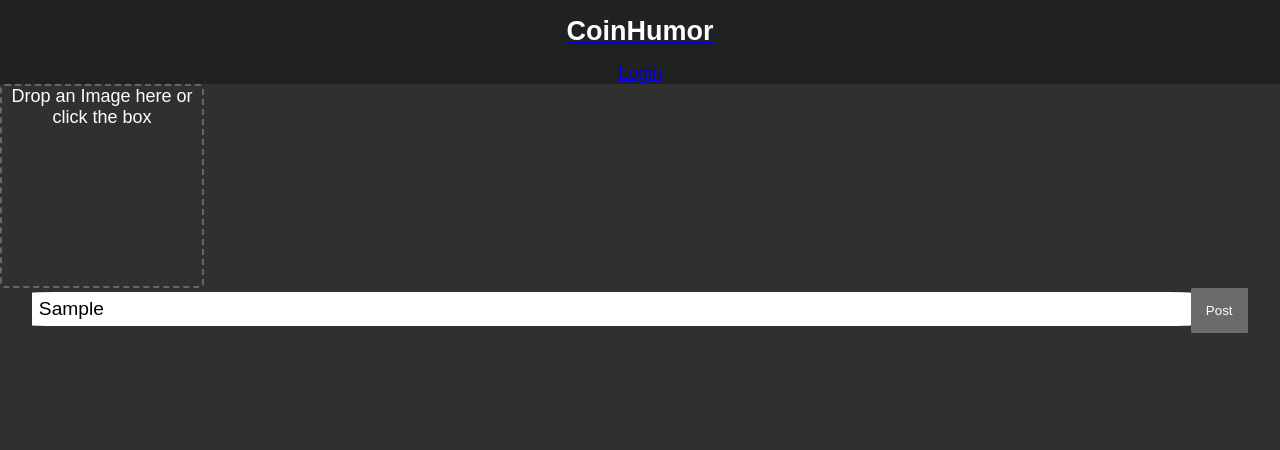
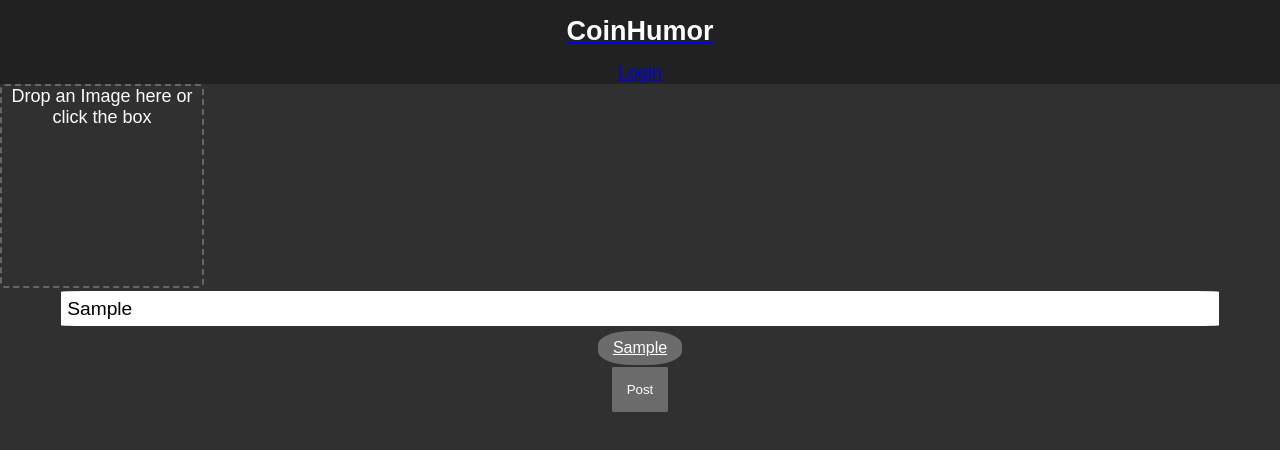
Before and after one commit to J4K0B/coinhumor-client, a React (Create React App) app: page /create-post in a window 1280 px wide. Both pictures are taken after typing "Sample" into the empty fields and a click on the button "Post". Shown: the top 450 px of the page. Built offline with nearby package versions, Linux system fonts and the light colour scheme; no server answers; the HTML template or start-up script is replaced by a standard one.

Commit message:
implemented tags

```diff
--- a/src/comps/Modal.js
+++ b/src/comps/Modal.js
@@ -1,6 +1,8 @@
 import React, { Component } from 'react';
 import { Link } from 'react-router-dom';
+
 import CommentSection from './CommentSection';
+import Tag from './Tag';
 
 class Modal extends Component {
   componentWillMount() {
@@ -11,6 +13,7 @@ class Modal extends Component {
   }
   render() {
     const { activePost } = this.props;
+    if(!activePost) return;
     return(
       <div
         onClick={this.props.toggleModal}
@@ -39,6 +42,7 @@ class Modal extends Component {
                         <button>-</button>
                       </figcaption>
                     </figure>
+                    {activePost.tags.map(({ name }, i) => (<Tag name={name} key={i} />))}
                   </div>
                   <CommentSection
                     history={this.props.history}
--- /dev/null
+++ b/src/comps/Tag.js
@@ -0,0 +1,8 @@
+import React from 'react';
+import { Link } from 'react-router-dom';
+
+export default ({ name }) => (
+  <Link className="tag" to={`/tag/${name}`} >
+    {name}
+  </Link>
+);
--- a/src/index.css
+++ b/src/index.css
@@ -159,6 +159,19 @@ input {
   padding: 1rem 0.5rem;
   border-radius: 2%;
 }
+.tags {
+  display: block;
+}
+.tag {
+  border-radius: 40%;
+  font-size: 1rem;
+  background-color: #6b6b6b;
+  border: 0;
+  color: #fdfdfd;
+  padding: 8px 15px;
+  margin: 2px;
+  display: inline-block;
+}
 
 @media screen and (min-width: 600px) {
   .login-form {
--- a/src/queries/get-posts.js
+++ b/src/queries/get-posts.js
@@ -6,6 +6,10 @@ export default gql`
                     id
                     thumbPath
                     picPath
+                    tags {
+                      id
+                      name
+                    }
                     score
                     comments {
                       id
--- a/src/views/create-post.js
+++ b/src/views/create-post.js
@@ -3,6 +3,7 @@ import Dropzone from 'react-dropzone';
 import { ApolloConsumer } from 'react-apollo';
 
 import GET_POSTS from '../queries/get-posts';
+import Tag from '../comps/Tag';
 
 class createPost extends Component {
   constructor() {
@@ -38,6 +39,14 @@ class createPost extends Component {
               type="text"
               onChange={this.handleChangeTags}
             />
+            <div className="tags">
+              {
+                this.state.tags.length >= 1 &&
+                  this.state.tags.map((tag, i) => (<Tag name={tag} key={i}/>))
+
+
+              }
+            </div>
             <button onClick={() => this.handleSubmit(cache)}>Post</button>
           </div>
         )}
```
